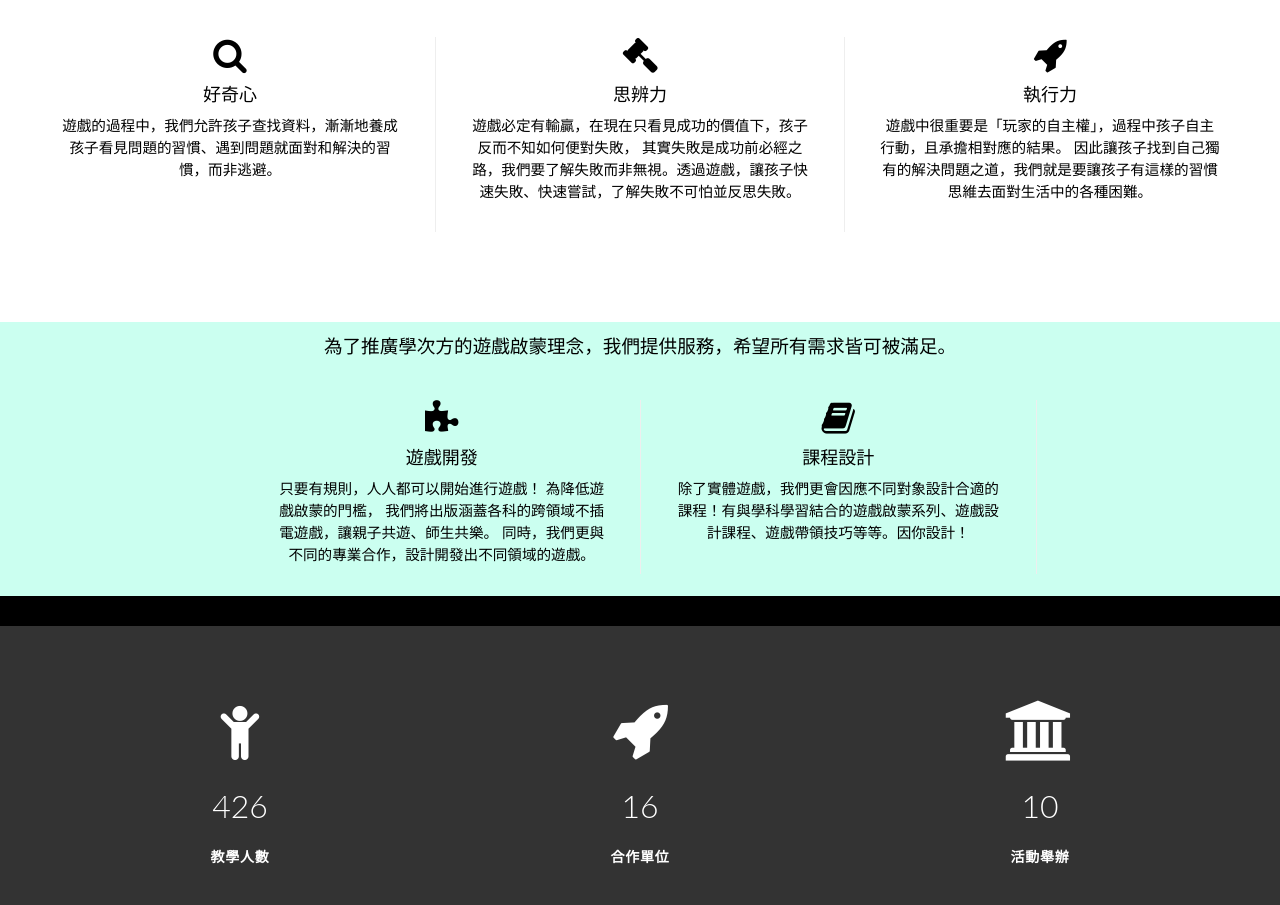
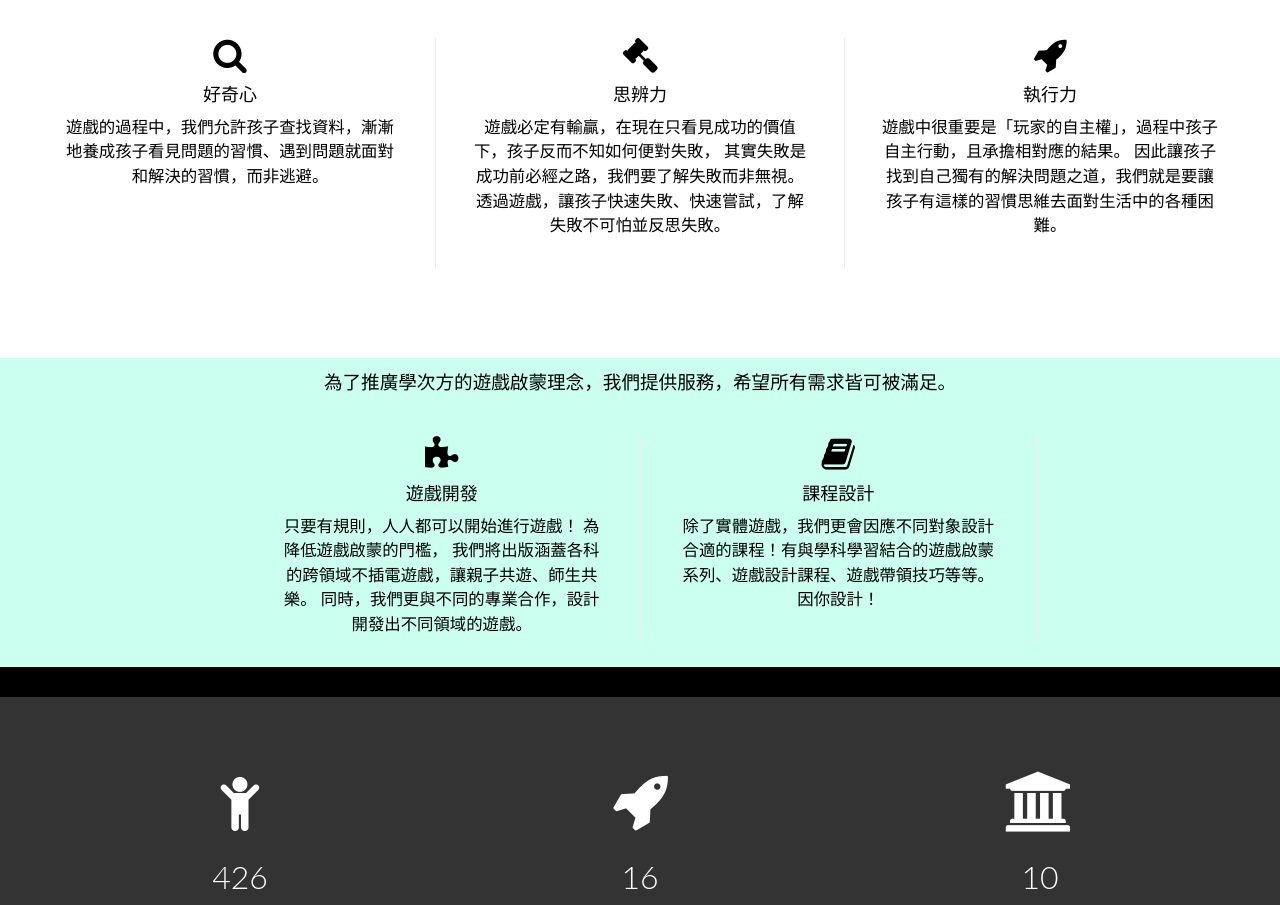
Before and after one commit to lisyaoran51/learn4power, a plain HTML site: page index.html in a window 1280 px wide. Shown: the part 1636-2541 px from the top of the page. Drawn offline with nearby package versions, Linux system fonts and the light colour scheme; a web font is replaced by a local one.

Commit message:
1125關於 放大字

```diff
--- a/css/style.css
+++ b/css/style.css
@@ -538,7 +538,7 @@ p.lead
     padding-top:10px;
 }
 .about-box p{
-	font-size:0.73em;
+	font-size:0.82em;
         padding-top:10px;
     padding-left:20px;
     padding-right:20px;
```
